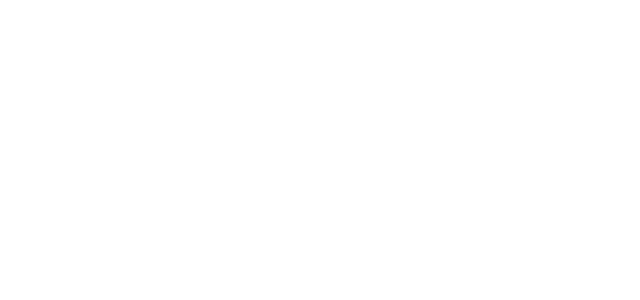
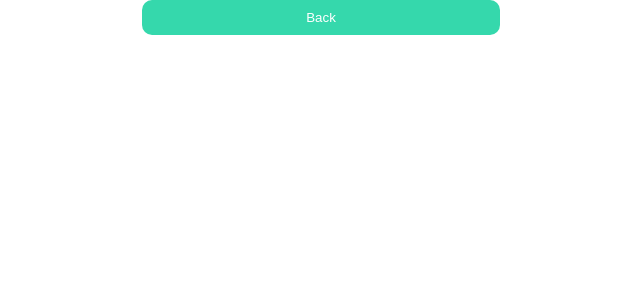
Before and after one commit to iddimsangi/ReactTodoBestPractice, a React (Create React App) app: page /list in a window 1280 px wide. Shown: the top 300 px of the page, without its empty margins (319-959 px from the left). Built offline with nearby package versions, Linux system fonts and the light colour scheme.

Commit message:
add back btn

```diff
--- a/src/components/Form/Form.js
+++ b/src/components/Form/Form.js
@@ -1,43 +1,47 @@
-import React, {useEffect} from "react";
-import logo from '../../img/logo.svg'
+import React, { useEffect } from "react";
+import logo from "../../img/logo.svg";
 import { useNavigate } from "react-router-dom";
 import "./Form.scss";
-function Form({people,setpeople, personDetails, setpersonDetails, editPeople, setEditPeople}) {
-  const onUpdatePerson = (personDetails, ID) =>{
-
-   const editedPerson = people.map(person =>{
-return person.ID === ID ? {...personDetails} : person
+function Form({
+  people,
+  setpeople,
+  personDetails,
+  setpersonDetails,
+  editPeople,
+  setEditPeople,
+}) {
+  const onUpdatePerson = (personDetails, ID) => {
+    const editedPerson = people.map((person) => {
+      return person.ID === ID ? { ...personDetails } : person;
     });
     setpeople(editedPerson);
     setEditPeople("");
+  };
+  useEffect(() => {
+    if (editPeople) {
+      setpersonDetails({ ...editPeople });
+    } else {
+      setpersonDetails("");
     }
-  useEffect(() =>{
-    if(editPeople){
-      setpersonDetails({...editPeople})
-    }else{
-      setpersonDetails("")
-    }
-  }, [setpersonDetails, editPeople])
-  let navigate = useNavigate()
+  }, [setpersonDetails, editPeople]);
+  let navigate = useNavigate();
   const onSubmitForm = (e) => {
     e.preventDefault();
-        if(!editPeople){
-          setpeople([ {ID:new Date(), ...personDetails}, ...people])
+    if (!editPeople) {
+      setpeople([{ ID: new Date(), ...personDetails }, ...people]);
       setpersonDetails({
-              username:'',
-              email:'',
-              password:''
-          })
-
-        }else{
+        username: "",
+        email: "",
+        password: "",
+      });
+    } else {
       onUpdatePerson(personDetails, editPeople.ID);
     }
-        navigate("/list")
-    }
-    useEffect(() =>{
+    navigate("/list");
+  };
+  useEffect(() => {
     console.log(people);
-    },[people])
-
+  }, [people]);
 
   // useEffect(() =>{
   //     console.log(people)
@@ -46,9 +50,9 @@
   return (
     <div className="form-box">
       <form onSubmit={onSubmitForm}>
-        <h1>{editPeople ?"UPDATE":"SIGN UP"}</h1>
+        <h1>{editPeople ? "UPDATE" : "SIGN UP"}</h1>
         <div className="icon">
-        <img src={logo} alt="logo-svg"/>
+          <img src={logo} alt="logo-svg" />
         </div>
         <div className="formcontainer">
           <div className="container">
@@ -60,10 +64,11 @@
               placeholder="Enter Username"
               name="uname"
               value={personDetails.username}
-              onChange={(e) =>{setpersonDetails({
+              onChange={(e) => {
+                setpersonDetails({
                   ...personDetails,
-                  username:e.target.value
-              })
+                  username: e.target.value,
+                });
               }}
               required
             />
@@ -75,10 +80,12 @@
               placeholder="Enter E-mail"
               name="mail"
               value={personDetails.email}
-              onChange={(e) =>{setpersonDetails({
+              onChange={(e) => {
+                setpersonDetails({
                   ...personDetails,
-                email:e.target.value
-            })}}
+                  email: e.target.value,
+                });
+              }}
               required
             />
             <label htmlFor="psw">
@@ -89,10 +96,12 @@
               placeholder="Enter Password"
               name="psw"
               value={personDetails.password}
-              onChange={(e) =>{setpersonDetails({
+              onChange={(e) => {
+                setpersonDetails({
                   ...personDetails,
-                password:e.target.value
-            })}}
+                  password: e.target.value,
+                });
+              }}
               required
             />
           </div>
--- a/src/components/TodoList/TodoList.js
+++ b/src/components/TodoList/TodoList.js
@@ -1,27 +1,29 @@
 import React from "react";
-import check from "../../img/checked.png"
-import edit from "../../img/edit.png"
-import trush from "../../img/trash-bin.png"
+import check from "../../img/checked.png";
+import edit from "../../img/edit.png";
+import trush from "../../img/trash-bin.png";
 import "./TodoList.scss";
-import { useNavigate } from "react-router-dom";
-function TodoList({people, setpeople, setEditPeople}) {
-  const navigate = useNavigate()
-  const onDeleteHandler = ({ID}) =>{
-    const deletedPerson = people.filter(prs => {
-      return prs.ID !== ID
-    })
-    setpeople(deletedPerson)
-  }
-  const onEditPeopleHandler = ({ID}) =>{
-    const updatedPerson = people.find((person) =>{
+import { useNavigate, Link } from "react-router-dom";
+function TodoList({ people, setpeople, setEditPeople }) {
+  let navigate = useNavigate();
+
+  // backToForm()
+  const onDeleteHandler = ({ ID }) => {
+    const deletedPerson = people.filter((prs) => {
+      return prs.ID !== ID;
+    });
+    setpeople(deletedPerson);
+  };
+  const onEditPeopleHandler = ({ ID }) => {
+    const updatedPerson = people.find((person) => {
       navigate("/");
-      return person.ID === ID
-    })
+      return person.ID === ID;
+    });
     setEditPeople(updatedPerson);
-  }
+  };
   return (
     <div>
-      {people.map(pers =>{
+      {people.map((pers) => {
         return (
           <main class="leaderboard__profiles">
             <article class="leaderboard__profile">
@@ -36,19 +38,33 @@
               </div>
               <div>
                 <span class="leaderboard__value">
-            <img src={check} alt="check"/>
+                  <img src={check} alt="check" />
                 </span>
                 <span class="leaderboard__value">
-            <img src={edit} alt="edit" onClick={() => onEditPeopleHandler(pers)}/>
+                  <img
+                    src={edit}
+                    alt="edit"
+                    onClick={() => onEditPeopleHandler(pers)}
+                  />
                 </span>
                 <span class="leaderboard__value">
-            <img src={trush} alt="trush" onClick={() => onDeleteHandler(pers)}/>
+                  <img
+                    src={trush}
+                    alt="trush"
+                    onClick={() => onDeleteHandler(pers)}
+                  />
                 </span>
               </div>
             </article>
+
           </main>
-        )
-      }) }
+        );
+      })}
+            {/* <button onClick={() => backToForm} className="lbtn" >Back</button> */}
+      <Link to="/">
+      <button  className="lbtn" >Back</button>
+      </Link>
+
     </div>
   );
 }
--- a/src/components/TodoList/TodoList.scss
+++ b/src/components/TodoList/TodoList.scss
@@ -58,6 +58,7 @@
       padding: 15px 15px 20px;
       display: grid;
       row-gap: 8px;
+
     }
 
     &__profile {
@@ -115,7 +116,15 @@
       }
     }
   }
-
+   .lbtn{
+    width: 40%;
+    padding: 1rem 2rem;
+    border-radius: 10px;
+    background-color: #35d8ac;
+    color: #fff;
+    cursor: pointer;
+    border: none;
+   }
   // bare minimuu styles
 
   .leaderboard {
```
Also changed, not shown: src/App.js (+10 -4 lines). Lines whose indentation alone changed are shown as unchanged.
